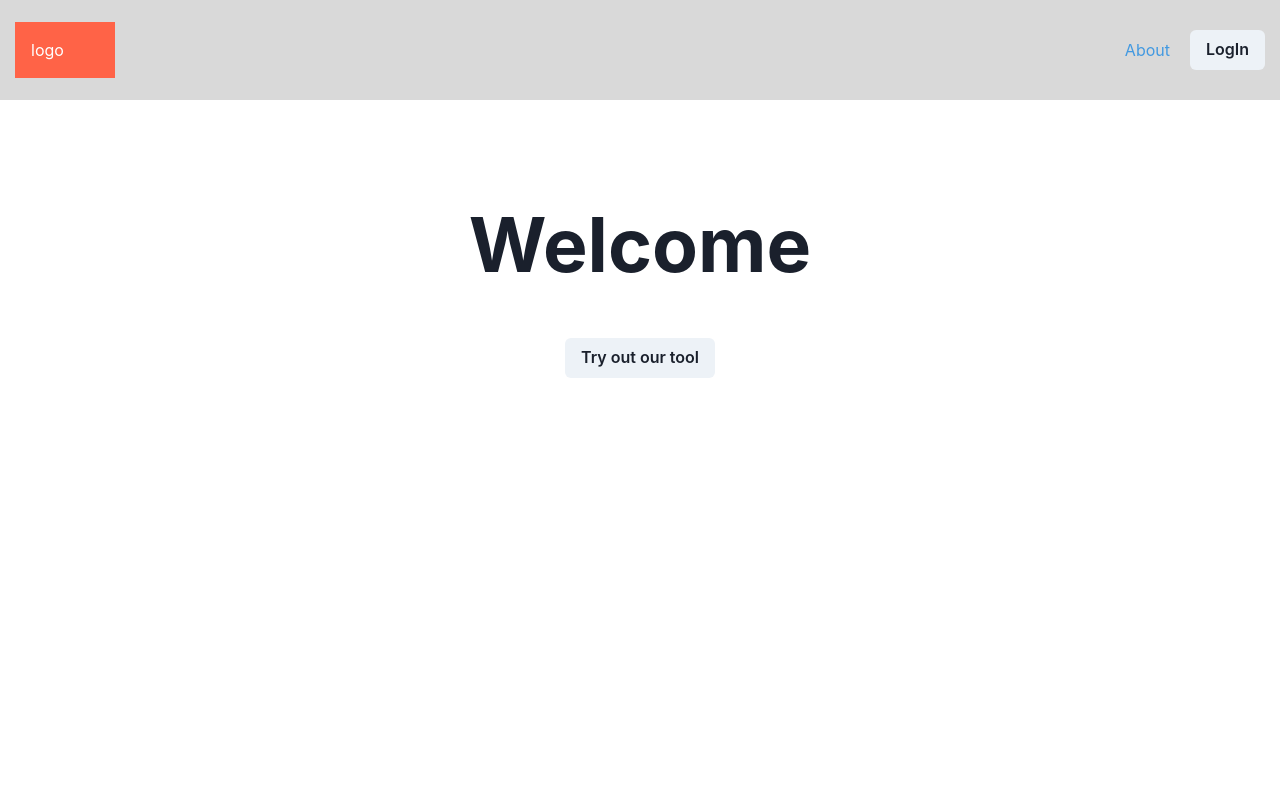
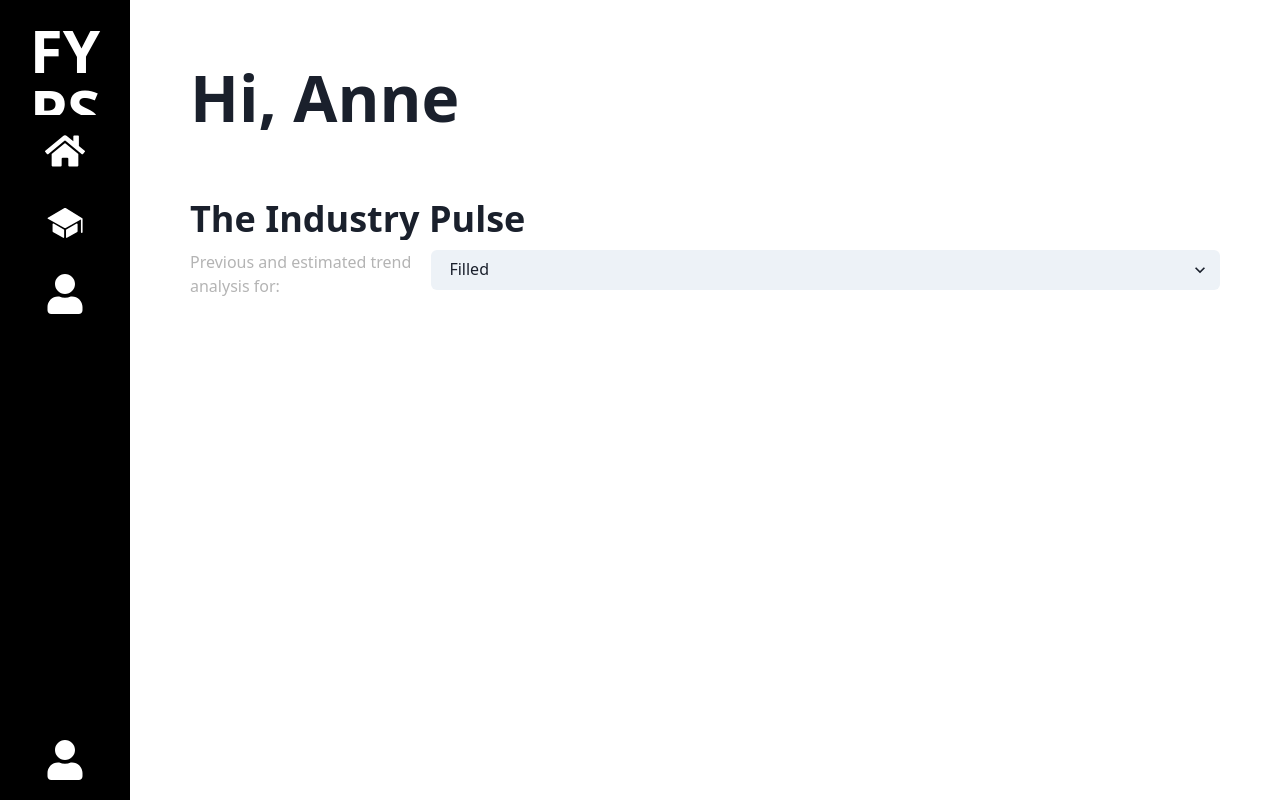
Before and after one commit to Woods-Jack/AspireHackathon2024, a Next.js app: page / in a window 1280 px wide. Built offline with nearby package versions, Linux system fonts and the light colour scheme.

Commit message:
the home page

```diff
--- a/app/page.tsx
+++ b/app/page.tsx
@@ -1,22 +1,19 @@
+import { IndustryGraph } from "@/components/Dashboard/Graphs/IndustryGraph";
 import MainInterface from "@/components/InputForm/MainInterface";
 import { Header } from "@/components/common/Header";
+import LeftSidebar from "@/components/common/LeftSidebar";
 import { PageWrapper } from "@/components/common/PageWrapper";
 import { Button, Flex, Heading } from "@chakra-ui/react";
 
 export default function Home() {
   return (
     <>
-      <Header />
+      <LeftSidebar />
       <PageWrapper>
-        {/* <MainInterface /> */}
-        <Heading textAlign="center" size="lg" fontSize="75px">
-          Welcome
+        <Heading as="h1" fontSize="64" noOfLines={1} pb='60px'>
+          Hi, Anne
         </Heading>
-        <Flex w="100%" justifyContent='center' pt="12">
-          <Button as="a" href="/form">
-            Try out our tool
-          </Button>
-        </Flex>
+        <IndustryGraph />
       </PageWrapper>
     </>
   );
--- a/app/providers.tsx
+++ b/app/providers.tsx
@@ -1,8 +1,9 @@
 // app/providers.tsx
 'use client'
 
+import { theme } from '../theme'
 import { ChakraProvider } from '@chakra-ui/react'
 
 export function Providers({ children }: { children: React.ReactNode }) {
-  return <ChakraProvider>{children}</ChakraProvider>
+  return <ChakraProvider theme={theme}>{children}</ChakraProvider>
 }
--- /dev/null
+++ b/components/Dashboard/Graphs/IndustryGraph.tsx
@@ -0,0 +1,16 @@
+import { Box, Flex, Heading, Select, Text } from "@chakra-ui/react";
+import {color} from '../../../theme/colors'
+export const IndustryGraph = () => {
+  return (
+    <Flex direction="column" gap='10px'>
+      <Heading as="h2" fontSize="36" noOfLines={1}>
+        The Industry Pulse
+      </Heading>
+      <Flex>
+      <Text color={color.grey}> Previous and estimated trend analysis for:</Text>
+      <Select variant='filled' placeholder='Filled' />
+      </Flex>
+
+    </Flex>
+  );
+};
--- /dev/null
+++ b/components/common/LeftSidebar.tsx
@@ -0,0 +1,78 @@
+// LeftSidebar.js
+import React from "react";
+import {
+  Box,
+  VStack,
+  Link,
+  IconButton,
+  Button,
+  Heading,
+  Flex,
+} from "@chakra-ui/react";
+import { FaHome, FaUser } from "react-icons/fa";
+import { IoIosSchool } from "react-icons/io";
+import { color } from "@/theme/colors";
+const LeftSidebar = () => {
+  return (
+    <Box pos="fixed" left={0} top={0} h="100%" w="130px" bg={color.black} p="20px">
+      <VStack spacing="4" h='100%' alignItems='center'>
+        <Heading
+          as="h1"
+          aria-hidden={true}
+          size="3xl"
+          noOfLines={2}
+          color="white"
+          h='30%'
+          textAlign='center'
+        >
+          {"FY \n PS"}
+        </Heading>
+        <Flex direction='column' height='100%' gap='10%'>
+          <IconButton
+            as="a"
+            href="/"
+            aria-label="Path"
+            variant="ghost"
+            outline="none"
+            color="white"
+            icon={<FaHome />}
+            fontSize="40px"
+          />
+          <IconButton
+            as="a"
+            href="/"
+            aria-label="Path"
+            variant="ghost"
+            outline="none"
+            color="white"
+            icon={<IoIosSchool />}
+            fontSize="40px"
+          />
+          <IconButton
+            as="a"
+            href="/"
+            aria-label="Profile"
+            variant="ghost"
+            color="white"
+            icon={<FaUser />}
+            fontSize="40px"
+          />
+        </Flex>
+        <Flex h='100%' alignItems='end'>
+        <IconButton
+            as="a"
+            href="/"
+            aria-label="Profile"
+            variant="ghost"
+            color="white"
+            icon={<FaUser />}
+            fontSize="40px"
+          />
+        </Flex>
+
+      </VStack>
+    </Box>
+  );
+};
+
+export default LeftSidebar;
--- a/components/common/PageWrapper.tsx
+++ b/components/common/PageWrapper.tsx
@@ -1,8 +1,12 @@
-import { Box } from "@chakra-ui/react";
+import { Box, Flex } from "@chakra-ui/react";
 
 interface PageWrapperProps {
   children: React.ReactNode;
 }
 export const PageWrapper: React.FC<PageWrapperProps> = ({ children }) => {
-  return <Box padding={{ lg: 100, md: 50, sm: 30, base: 10 }}>{children}</Box>;
+  return (
+    <Flex h="100%" w="100%" padding="60px" pl="190px" direction="column">
+      {children}
+    </Flex>
+  );
 };
--- a/package.json
+++ b/package.json
@@ -26,6 +26,7 @@
     "node-fetch": "^3.3.2",
     "react": "^18",
     "react-dom": "^18",
+    "react-icons": "^5.0.1",
     "react-markdown": "^9.0.1",
     "tsx": "^4.7.0",
     "zod": "^3.22.4",
--- /dev/null
+++ b/theme/colors.ts
@@ -0,0 +1,9 @@
+export const color = {
+  transparent: "transparent",
+  current: "currentColor",
+  black: "#000000",
+  white: "#FFFFFF",
+  brandPrimary: "#FE414D",
+  lightGrey: "#EEEEEE",
+  grey: "#B4B4B4",
+};
--- a/theme.ts
+++ b/theme/index.ts
@@ -5,5 +5,13 @@ export const theme = extendTheme({
     fonts: {
       heading: 'var(--font-jost)',
       body: 'var(--font-jost)',
-    }
+    },
+    components: {
+      IconButton: {
+        baseStyle: {
+          fontSize: "40px",
+          color: "white",
+        },
+      },
+    },
 });
--- /dev/null
+++ b/theme/theme.ts
@@ -0,0 +1,17 @@
+/* theme.ts */
+import { extendTheme } from "@chakra-ui/react";
+
+export const theme = extendTheme({
+    fonts: {
+      heading: 'var(--font-jost)',
+      body: 'var(--font-jost)',
+    },
+    components: {
+      IconButton: {
+        baseStyle: {
+          fontSize: "40px",
+          color: "white",
+        },
+      },
+    },
+});
```
Also changed, not shown: 1 other file (tests, documents, lock files or other folders).
